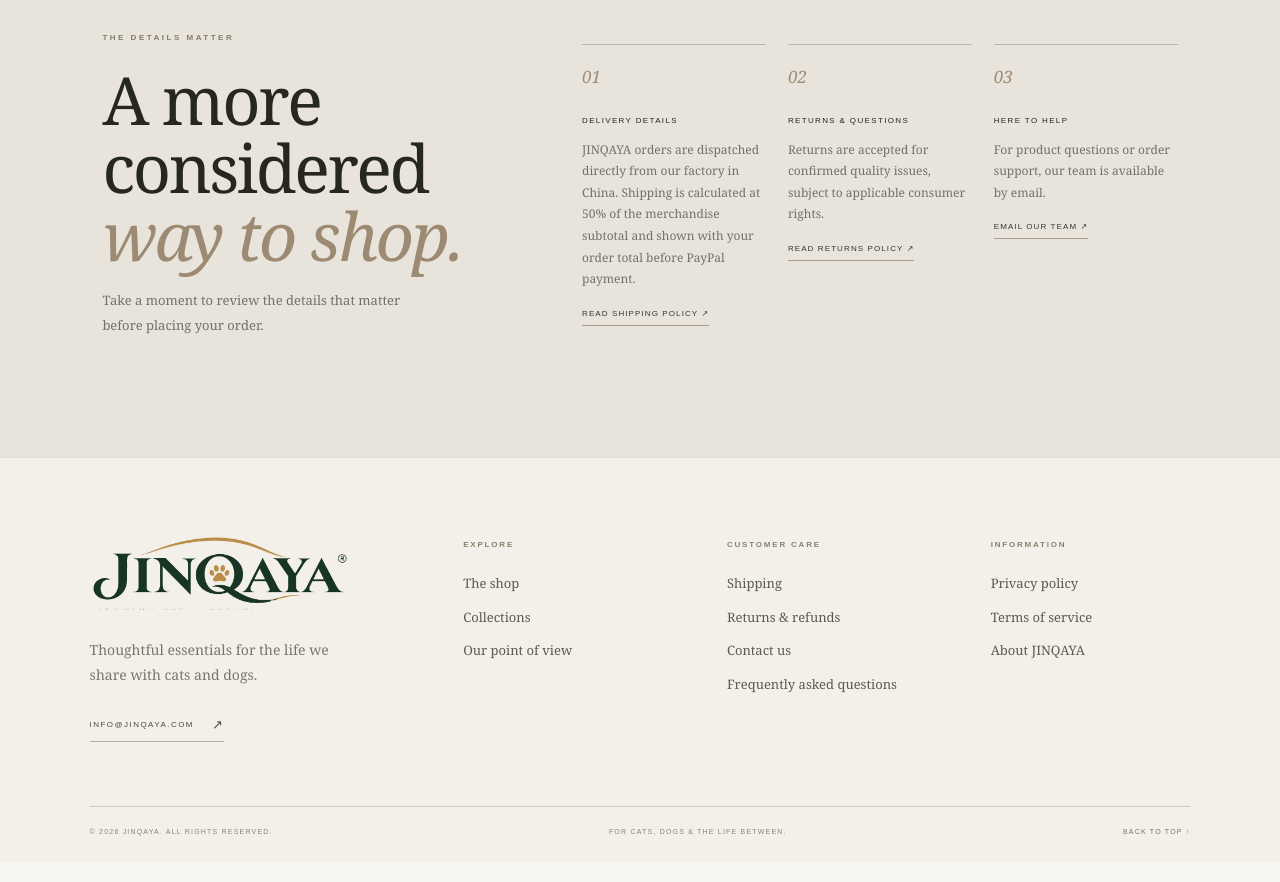
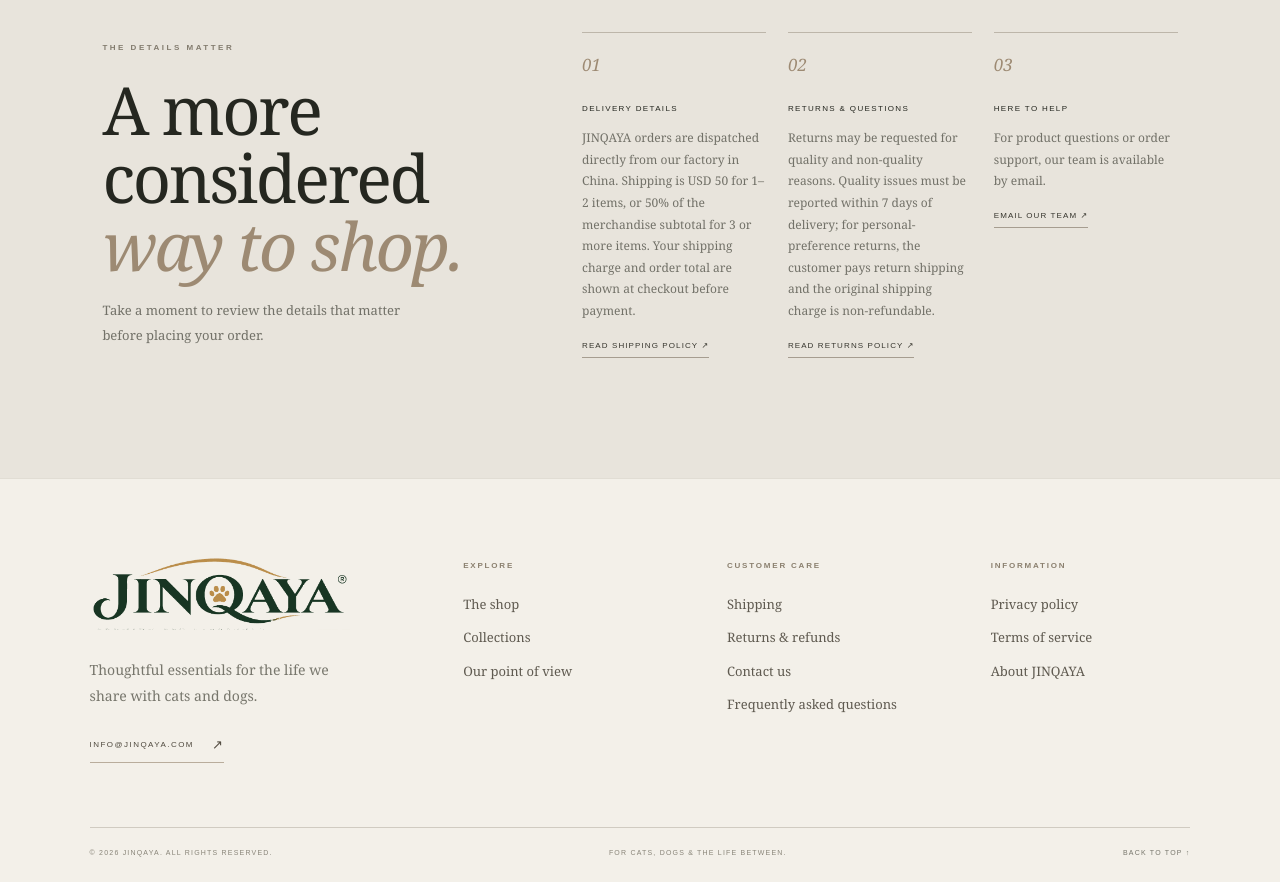
Before and after one commit to jinqaya-commits/jinqaya-store, a Next.js app: page / in a window 1280 px wide. Shown: the part 4160-5042 px from the top of the page. Built offline with nearby package versions, Linux system fonts and the light colour scheme; no server answers; the database is empty.

Commit message:
Align returns and shipping policy with store checkout rules

```diff
--- a/src/app/page.tsx
+++ b/src/app/page.tsx
@@ -182,13 +182,13 @@ export default async function HomePage() {
           <article>
             <span>01</span>
             <h3>DELIVERY DETAILS</h3>
-            <p>JINQAYA orders are dispatched directly from our factory in China. Shipping is calculated at 50% of the merchandise subtotal and shown with your order total before PayPal payment.</p>
+            <p>JINQAYA orders are dispatched directly from our factory in China. Shipping is USD 50 for 1–2 items, or 50% of the merchandise subtotal for 3 or more items. Your shipping charge and order total are shown at checkout before payment.</p>
             <Link className="jq-policy-link" href="/policies/shipping">READ SHIPPING POLICY ↗</Link>
           </article>
           <article>
             <span>02</span>
             <h3>RETURNS &amp; QUESTIONS</h3>
-            <p>Returns are accepted for confirmed quality issues, subject to applicable consumer rights.</p>
+            <p>Returns may be requested for quality and non-quality reasons. Quality issues must be reported within 7 days of delivery; for personal-preference returns, the customer pays return shipping and the original shipping charge is non-refundable.</p>
             <Link className="jq-policy-link" href="/policies/returns-refunds">READ RETURNS POLICY ↗</Link>
           </article>
           <article>
```
